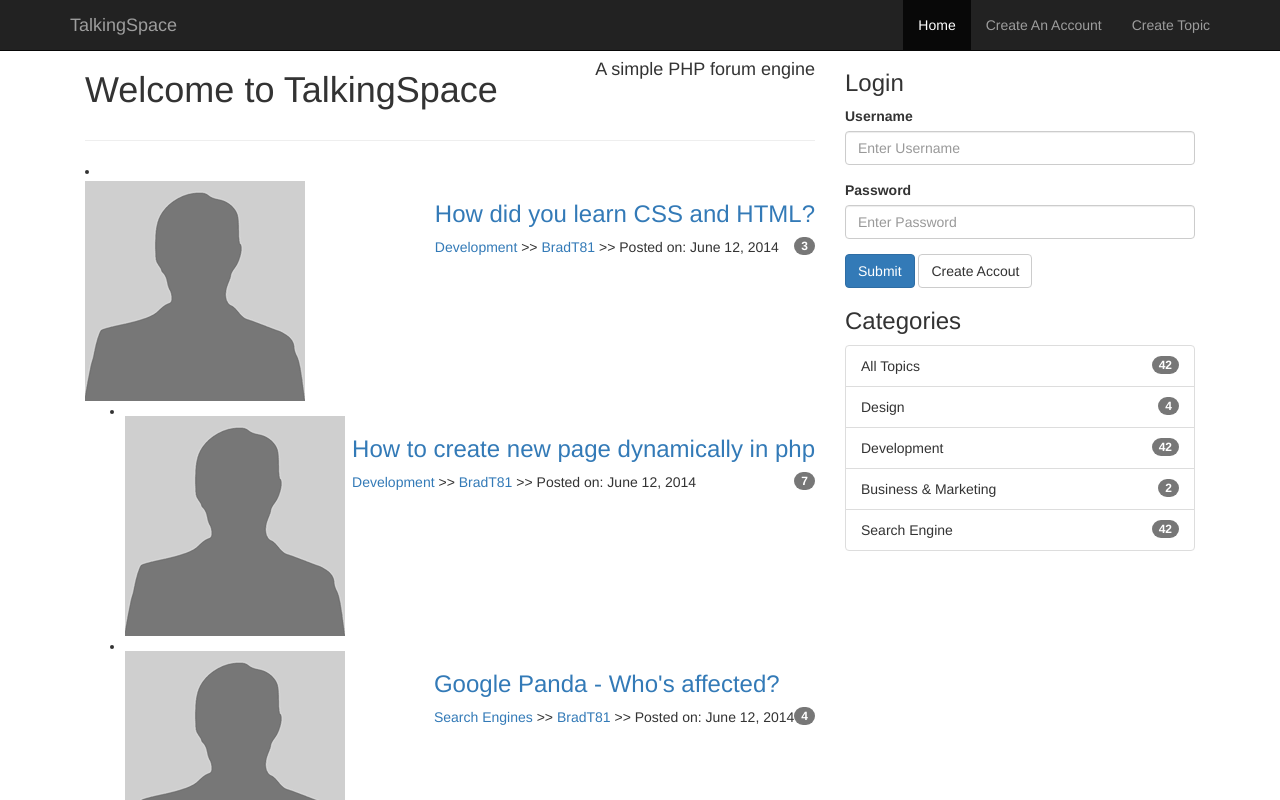
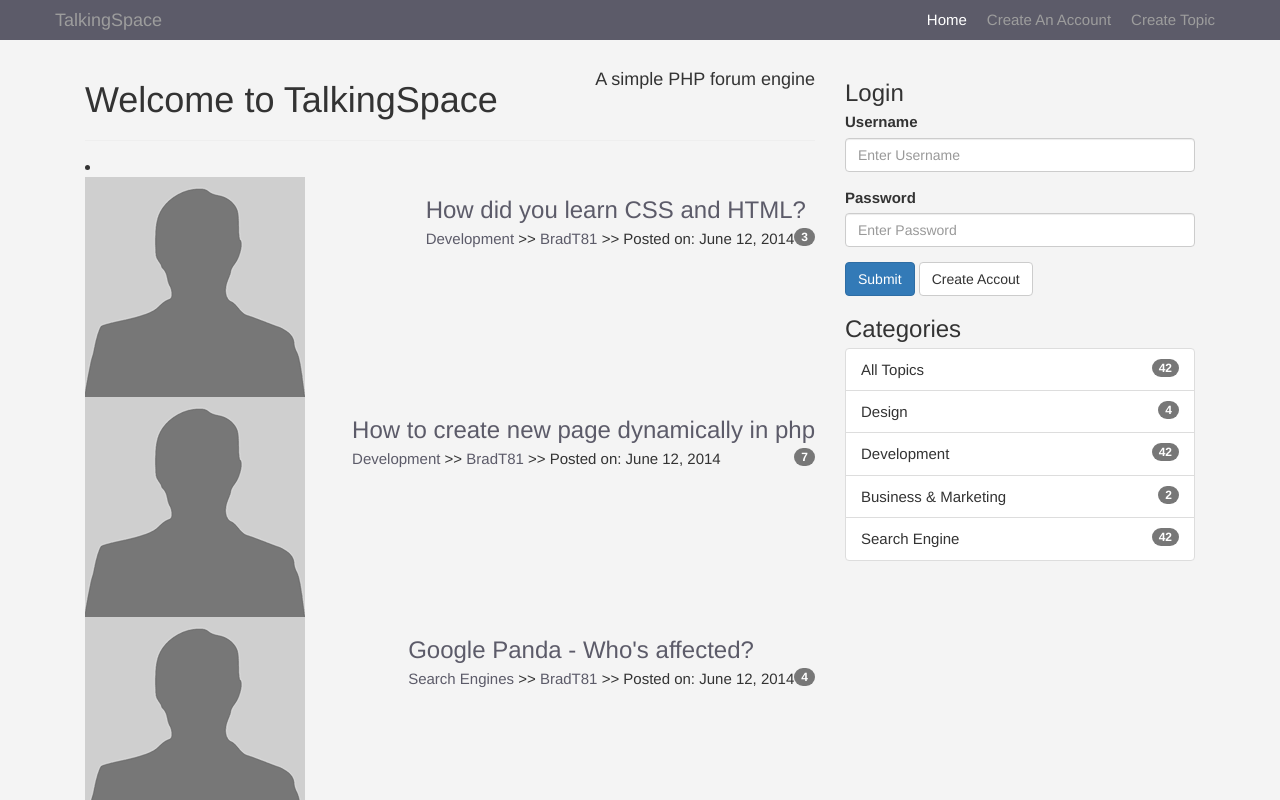
Before and after one commit to cyrusonline/ts_html, a plain HTML site: page index.html in a window 1280 px wide. Shown: the top 800 px of the page. Drawn offline with nearby package versions, Linux system fonts and the light colour scheme; a script that the page names is missing.

Commit message:
adding the css 6:33

```diff
--- a/css/custom.css
+++ b/css/custom.css
@@ -1,7 +1,62 @@
 body {
-  padding-top: 50px;
+  padding-top: 60px;
+  background:#f4f4f4;
+	font-size:15px;
 }
-.starter-template {
-  padding: 40px 15px;
-  text-align: center;
+
+a{
+	color:#5c5b69;
+
 }
+
+ul{
+	padding:0;
+	margin:0;
+	list-style:none;
+}
+
+hr{
+	margin:10px 0 15px 0;
+
+
+}
+
+h3{
+
+	margin-bottom:5px;
+
+}
+
+/*Navbar customization*/
+
+.navbar{
+	height: 40px !important;
+	background:#5c5b69;
+	border:0;
+	margin-bottom:30px;
+
+}
+
+.navbar-inverse .navbar-nav>li>a, .navbar-inverse .navbar-brand{
+
+	background:none !important;
+}
+
+.navbar a:hover, .navbar li.active a{
+	background:none !important;
+}
+
+.navbar-brand{
+	padding:10px 0 0 0;
+	color:#fff;
+}
+
+.navbar-nav>li>a{
+	padding:10px 10px 0 10px;
+}
+
+.block{
+	backgorund:#fffff;
+	border-radius:5px;
+
+}
```
Also changed, not shown: css/bootstrap.css.
